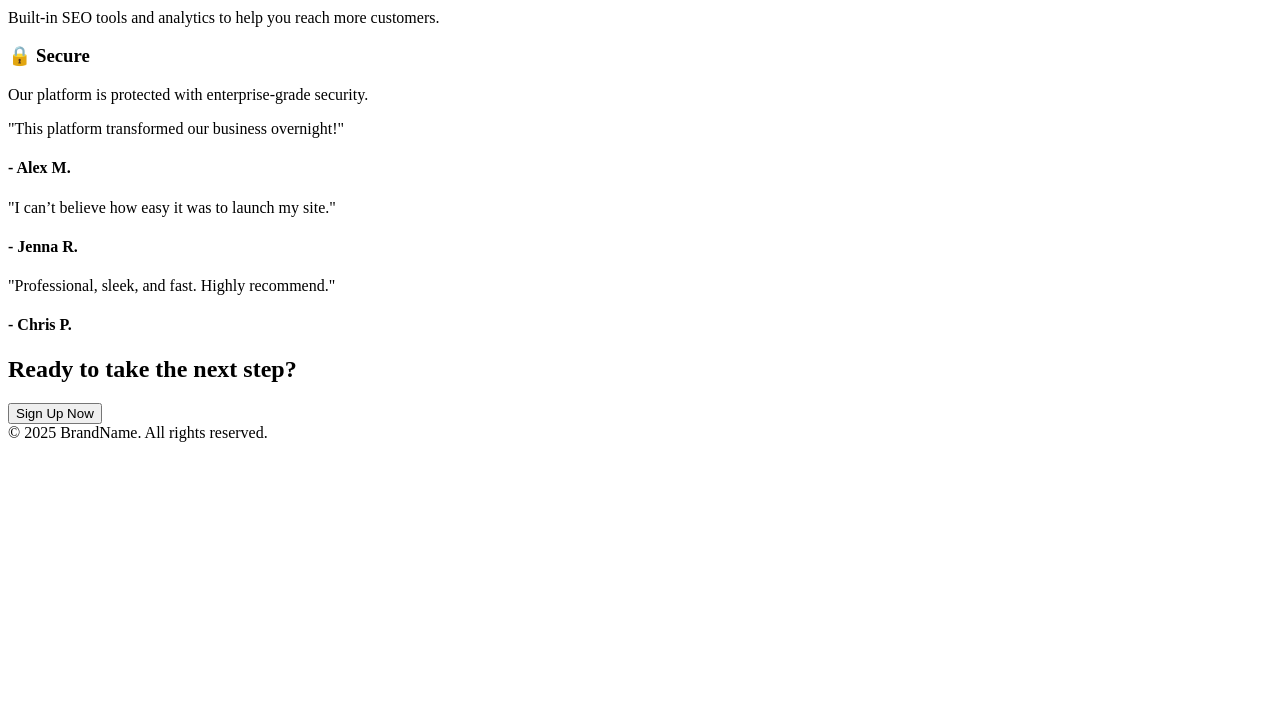
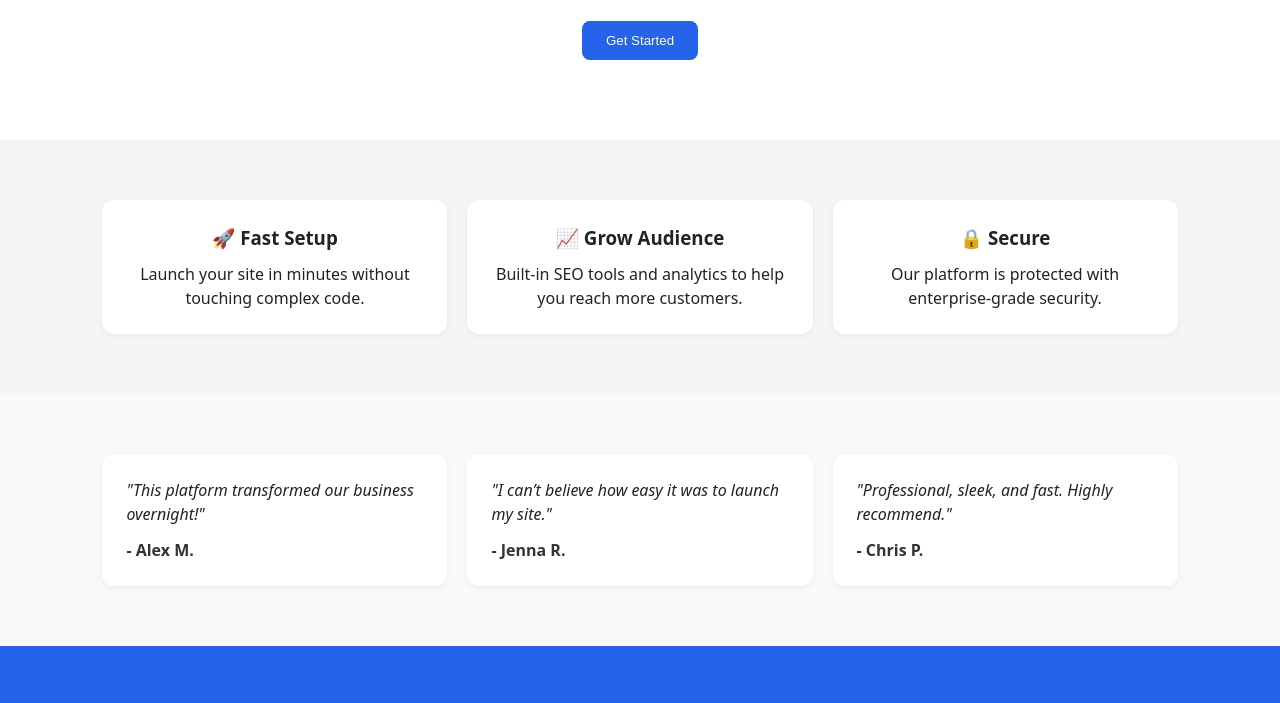
Before and after one commit to smataysultan-cyber/smataysultan-cyber.github.io, a plain HTML site: page index.html in a window 1280 px wide. Shown: the part 295-998 px from the top of the page. Before the commit the page ends 800 px from the top, so only its background shows below. Drawn offline with Linux system fonts and the light colour scheme.

Commit message:
Update index.html

```diff
--- a/index.html
+++ b/index.html
@@ -5,6 +5,7 @@
   <meta charset="UTF-8">
   <meta name="viewport" content="width=device-width, initial-scale=1.0">
   <title>Product Landing Page</title>
+  <link rel="stylesheet" href="website.css">
 </head>
 
 <body>
@@ -65,4 +66,5 @@
 
 </body>
 
+
 </html>
```
